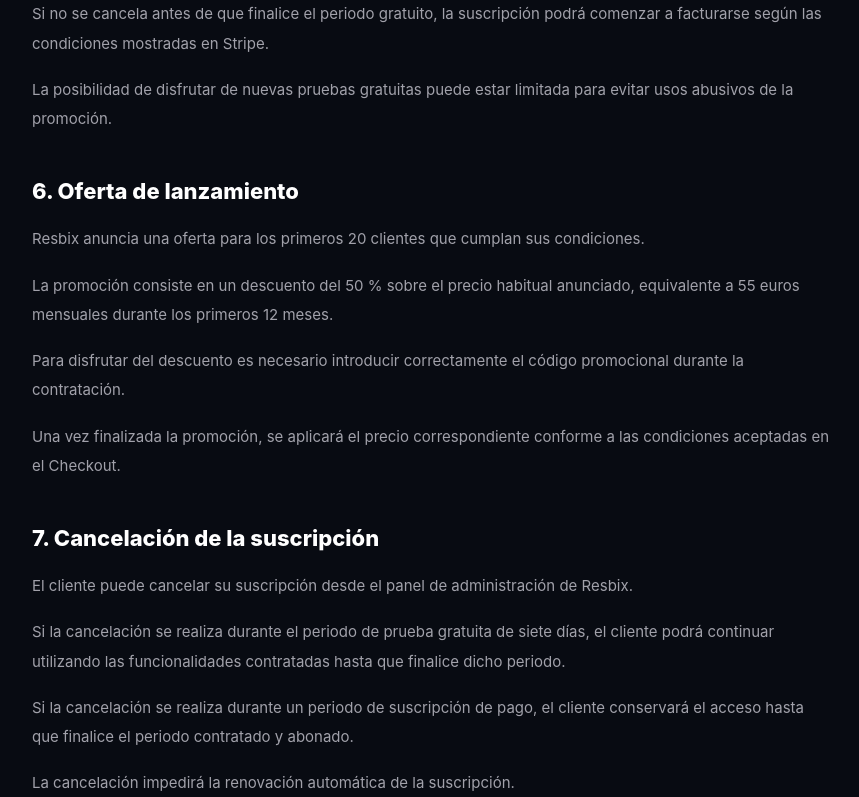
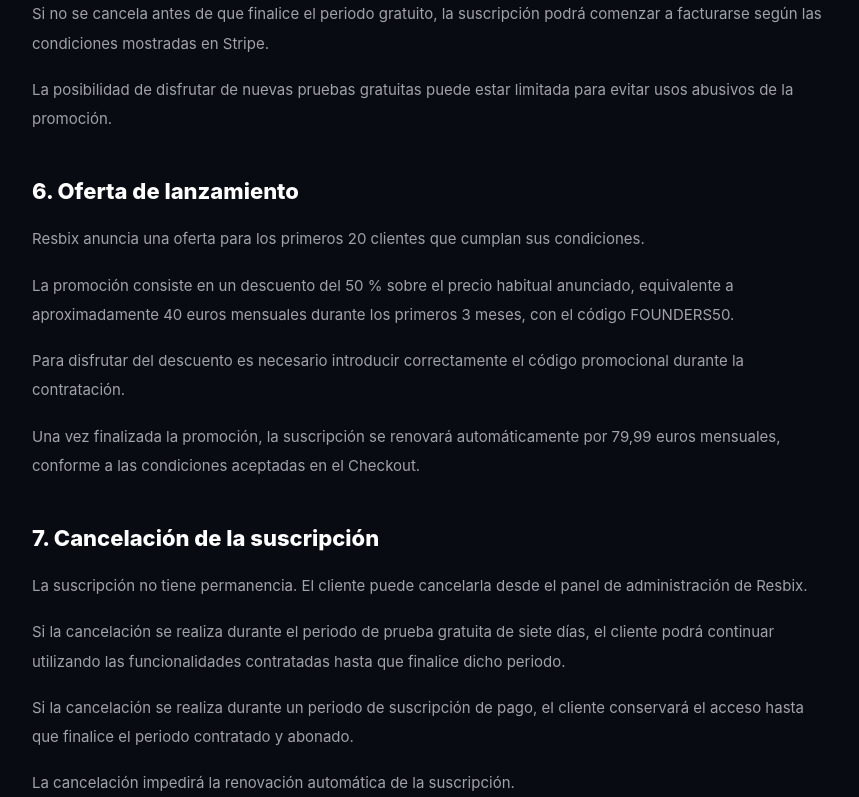
Before and after one commit to Jordismt/ai-agent-saas, a Vue app in the folder frontend/: page /terminos in a window 1280 px wide. Shown: the part 2001-2798 px from the top of the page, without its empty margins (40-899 px from the left). Built offline with nearby package versions, Linux system fonts and the light colour scheme; no server answers.

Commit message:
new price updated

```diff
--- a/frontend/index.html
+++ b/frontend/index.html
@@ -24,7 +24,7 @@
     <meta name="twitter:description" content="Atiende consultas y organiza reservas. Tu web pública, tu agente IA y tu agenda, en un mismo lugar." />
     <meta name="twitter:image" content="https://resbix.com/resbix-social.png" />
     <meta name="twitter:image:alt" content="Resbix: agente IA, web pública y reservas para negocios de servicios" />
-    <script id="landing-schema" type="application/ld+json">{"@context":"https://schema.org","@graph":[{"@type":"Organization","@id":"https://resbix.com/#organization","name":"Resbix","url":"https://resbix.com/","logo":"https://resbix.com/resbix-logo.png"},{"@type":"WebSite","@id":"https://resbix.com/#website","name":"Resbix","url":"https://resbix.com/","inLanguage":"es","publisher":{"@id":"https://resbix.com/#organization"}},{"@type":"SoftwareApplication","@id":"https://resbix.com/#software","name":"Resbix","url":"https://resbix.com/","description":"Atiende consultas, capta contactos y organiza reservas con Resbix. Agente IA, web pública y agenda para tu negocio de servicios. Descubre cómo funciona.","applicationCategory":"BusinessApplication","operatingSystem":"Web","inLanguage":"es","offers":{"@type":"Offer","price":"89.00","priceCurrency":"EUR","url":"https://resbix.com/#precios","description":"Tarifa habitual mensual. Promoción limitada a los primeros 20 clientes: 44,50 €/mes durante 12 meses con FOUNDERS50, sujeta a disponibilidad."}}]}</script>
+    <script id="landing-schema" type="application/ld+json">{"@context":"https://schema.org","@graph":[{"@type":"Organization","@id":"https://resbix.com/#organization","name":"Resbix","url":"https://resbix.com/","logo":"https://resbix.com/resbix-logo.png"},{"@type":"WebSite","@id":"https://resbix.com/#website","name":"Resbix","url":"https://resbix.com/","inLanguage":"es","publisher":{"@id":"https://resbix.com/#organization"}},{"@type":"SoftwareApplication","@id":"https://resbix.com/#software","name":"Resbix","url":"https://resbix.com/","description":"Atiende consultas, capta contactos y organiza reservas con Resbix. Agente IA, web pública y agenda para tu negocio de servicios. Descubre cómo funciona.","applicationCategory":"BusinessApplication","operatingSystem":"Web","inLanguage":"es","offers":{"@type":"Offer","price":"79.99","priceCurrency":"EUR","url":"https://resbix.com/#precios","description":"Tarifa habitual mensual. Promoción limitada a los primeros 20 clientes: aprox. 40 €/mes durante 3 meses con FOUNDERS50, sujeta a disponibilidad."}}]}</script>
     <!-- LANDING SEO END -->
   </head>
   <body>
--- a/frontend/src/modules/billing/presentation/BusinessBillingView.vue
+++ b/frontend/src/modules/billing/presentation/BusinessBillingView.vue
@@ -61,11 +61,12 @@
       <p class="intro">
         Tus datos están guardados. Para activar el agente IA, las reservas y la web, completa tu suscripción.
       </p>
-      <div class="price">89 €<small>/mes</small></div>
-      <p class="trial">7 días gratis · Tarjeta obligatoria · Sin cobro inicial</p>
+      <div class="price">79,99 €<small>/mes</small></div>
+      <p class="trial">7 días gratis · Tarjeta obligatoria · Sin cobro inicial · Sin permanencia</p>
       <div class="founder">
-        ¿Tienes el código <strong>FUNDADORES50</strong>? Introdúcelo en Stripe Checkout para obtener el 50 %
-        durante 12 meses, si quedan canjes disponibles.
+        ¿Tienes el código <strong>FOUNDERS50</strong>? Introdúcelo en Stripe Checkout para obtener el 50 %
+        durante los primeros 3 meses: aproximadamente 40 €/mes. Después, 79,99 €/mes.
+        Promoción limitada a los primeros 20 clientes, si quedan canjes disponibles.
       </div>
       <p v-if="error" role="alert" class="error">{{ error }}</p>
       <p v-if="loading">Comprobando suscripción…</p>
--- a/frontend/src/modules/landing/presentation/LandingView.vue
+++ b/frontend/src/modules/landing/presentation/LandingView.vue
@@ -101,7 +101,7 @@
     <div class="announcement">
       <span class="announcement-dot"></span> OFERTA DE LANZAMIENTO
       <span class="announcement-divider">/</span> Primeros 20 clientes:
-      <b>44,50 €/mes el primer año | CODIGO: FOUNDERS50</b>
+      <b>aprox. 40 €/mes los primeros 3 meses | CODIGO: FOUNDERS50</b>
       <a href="#precios">Ver oferta <span>↗</span></a>
     </div>
     <header class="navbar">
@@ -167,7 +167,7 @@
             <a class="hero-offer" href="#precios"
               ><span class="offer-gift">✦</span
               ><span
-                ><b>50% de descuento durante 12 meses</b
+                ><b>50% de descuento durante 3 meses</b
                 ><small>Oferta de lanzamiento para los primeros 20 clientes</small></span
               ><span class="offer-arrow">↗</span></a
             >
@@ -637,11 +637,11 @@
             <div class="pricing-card-body">
               <span class="pricing-label"> Resbix · Plataforma completa </span>
 
-              <div class="price-old">Precio habitual <s>89 €/mes</s></div>
-
-              <div class="price-main">44.50<span>€</span><small>/ mes</small></div>
-
-              <div class="price-save">AHORRAS +500 € DURANTE TU PRIMER AÑO</div>
+              <div class="price-old">Precio habitual <s>79,99 €/mes</s></div>
+
+              <div class="price-main">40<span>€</span><small>/ mes aprox.</small></div>
+
+              <div class="price-save">50 % DE DESCUENTO DURANTE LOS PRIMEROS 3 MESES</div>
 
               <p class="price-intro">
                 Todo lo que necesitas para atender, captar y organizar clientes desde un mismo sitio.
@@ -679,7 +679,7 @@
 
                 <p>
                   Introduce este código en la página de pago de Stripe para conseguir el
-                  <strong>50 % de descuento durante 12 meses.</strong>
+                  <strong>50 % de descuento durante 3 meses.</strong>
                 </p>
               </div>
 
@@ -687,12 +687,12 @@
                 Quiero aprovechar la oferta <span>↗</span>
               </RouterLink>
 
-              <div class="pricing-under-cta">7 días de prueba · Tarjeta obligatoria · Sin cobro inicial</div>
+              <div class="pricing-under-cta">7 días de prueba · Tarjeta obligatoria · Sin cobro inicial · Sin permanencia</div>
               <div class="pricing-under-cta">Un solo plan · Sin elegir entre funciones esenciales</div>
 
               <small class="pricing-terms">
                 Oferta para los primeros 20 clientes que apliquen correctamente el código promocional. Precio
-                promocional: 44,50 €/mes durante los primeros 12 meses. Después, 89 €/mes. El descuento debe
+                promocional: aprox. 40 €/mes durante los primeros 3 meses. Después, 79,99 €/mes. El descuento debe
                 aplicarse en Stripe antes de confirmar la suscripción. Promoción sujeta a disponibilidad real.
                 *Los emails requieren que el cliente facilite su dirección. Consulta las condiciones antes de
                 contratar.
@@ -726,8 +726,8 @@
             importa.
           </p>
           <RouterLink to="/register" class="button button-white"
-            >Empezar por 44,50 €/mes <span>↗</span></RouterLink
-          ><small>Promoción para los primeros 20 clientes durante el primer año.</small>
+            >Empezar por aprox. 40 €/mes <span>↗</span></RouterLink
+          ><small>Promoción para los primeros 20 clientes durante los primeros 3 meses.</small>
         </div>
       </section>
     </main>
--- a/frontend/src/modules/landing/seo/content.js
+++ b/frontend/src/modules/landing/seo/content.js
@@ -28,8 +28,8 @@
     a: "No. La demo de Centro Aura es una simulación con datos ficticios. Puedes probar el recorrido sin registrarte y sin enviar datos a un negocio real.",
   },
   {
-    q: "¿Qué ocurre después del primer año de la oferta?",
-    a: "La promoción de los primeros 20 clientes es de 44,50 €/mes durante los primeros 12 meses. Después se aplica la tarifa habitual de 89 €/mes.",
+    q: "¿Qué ocurre después de los primeros 3 meses de la oferta?",
+    a: "La promoción de los primeros 20 clientes es de aprox. 40 €/mes durante los primeros 3 meses. Después se aplica la tarifa habitual de 79,99 €/mes.",
   },
   {
     q: "¿La promoción se aplica automáticamente?",
@@ -73,11 +73,11 @@
       inLanguage: "es",
       offers: {
         "@type": "Offer",
-        price: "89.00",
+        price: "79.99",
         priceCurrency: "EUR",
         url: `${landingSeo.url}#precios`,
         description:
-          "Tarifa habitual mensual. Promoción limitada a los primeros 20 clientes: 44,50 €/mes durante 12 meses con FOUNDERS50, sujeta a disponibilidad.",
+          "Tarifa habitual mensual. Promoción limitada a los primeros 20 clientes: aprox. 40 €/mes durante 3 meses con FOUNDERS50, sujeta a disponibilidad.",
       },
     },
   ],
--- a/frontend/src/modules/legal/presentation/TerminosView.vue
+++ b/frontend/src/modules/legal/presentation/TerminosView.vue
@@ -54,7 +54,7 @@
 
     <h2>4. Precio y suscripciones</h2>
 
-    <p>El precio habitual anunciado para Resbix es de 89 euros mensuales.</p>
+    <p>El precio habitual anunciado para Resbix es de 79,99 euros mensuales.</p>
 
     <p>[CONFIRMAR SI LOS PRECIOS PUBLICADOS INCLUYEN IVA Y CÓMO SE MUESTRAN LOS IMPUESTOS EN STRIPE].</p>
 
@@ -92,8 +92,8 @@
     <p>Resbix anuncia una oferta para los primeros 20 clientes que cumplan sus condiciones.</p>
 
     <p>
-      La promoción consiste en un descuento del 50 % sobre el precio habitual anunciado, equivalente a 55
-      euros mensuales durante los primeros 12 meses.
+      La promoción consiste en un descuento del 50 % sobre el precio habitual anunciado, equivalente a aproximadamente 40
+      euros mensuales durante los primeros 3 meses, con el código FOUNDERS50.
     </p>
 
     <p>
@@ -102,13 +102,13 @@
     </p>
 
     <p>
-      Una vez finalizada la promoción, se aplicará el precio correspondiente conforme a las condiciones
-      aceptadas en el Checkout.
+      Una vez finalizada la promoción, la suscripción se renovará automáticamente por 79,99 euros mensuales,
+      conforme a las condiciones aceptadas en el Checkout.
     </p>
 
     <h2>7. Cancelación de la suscripción</h2>
 
-    <p>El cliente puede cancelar su suscripción desde el panel de administración de Resbix.</p>
+    <p>La suscripción no tiene permanencia. El cliente puede cancelarla desde el panel de administración de Resbix.</p>
 
     <p>
       Si la cancelación se realiza durante el periodo de prueba gratuita de siete días, el cliente podrá
```
Also changed, not shown: frontend/tests/run-landing-audit.mjs (+1 -1 lines), 1 other file (tests, documents, lock files or other folders).
